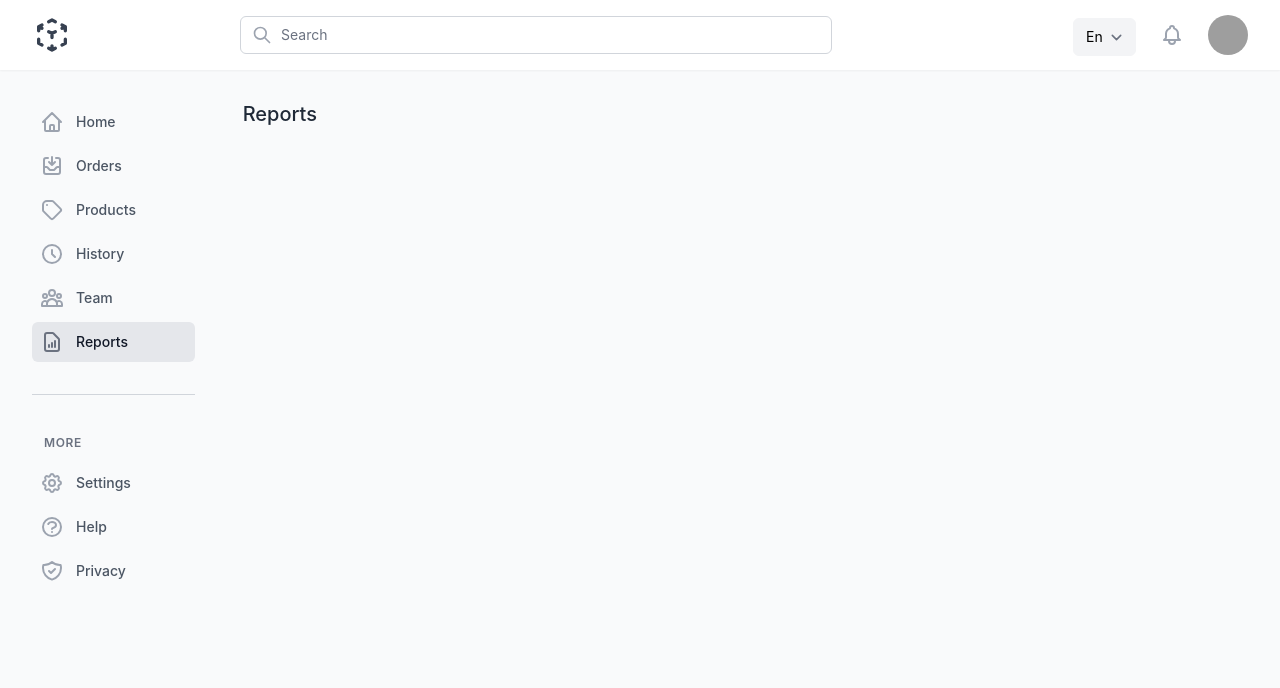
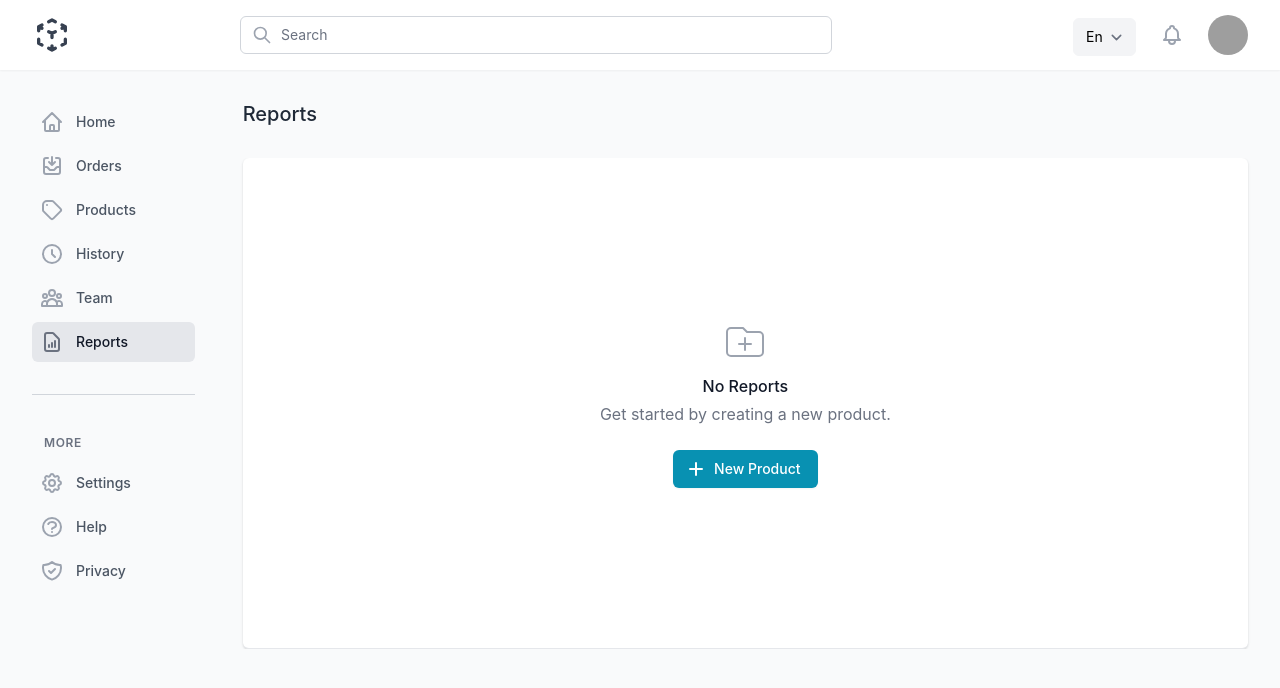
Before and after one commit to mwinel/ezziepos, a Next.js app: page /reports in a window 1280 px wide. Shown: the top 688 px of the page. Built offline with nearby package versions, Linux system fonts and the light colour scheme; grey boxes are pictures that could not be loaded.

Commit message:
Add empty states

```diff
--- a/components/orders/OrdersList.tsx
+++ b/components/orders/OrdersList.tsx
@@ -1,6 +1,5 @@
 import { useState } from "react";
 import { useRouter } from "next/router";
-import PagePanel from "@components/ui/PagePanel";
 import Badge from "@components/ui/Badge";
 import PaginationNav from "@components/ui/PaginationNav";
 import Table from "@components/ui/Table";
@@ -82,7 +81,7 @@ const OrdersList = ({ orders }: OrdersListProps) => {
     .filter(FILTER_ORDERS_MAP[filter]);
 
   return (
-    <PagePanel>
+    <>
       <div className="shadow overflow-hidden border-b border-gray-200 sm:rounded-md">
         {/* filter tabs */}
         <FilterTabs
@@ -190,7 +189,7 @@ const OrdersList = ({ orders }: OrdersListProps) => {
           totalCount={orders.length}
         />
       </div>
-    </PagePanel>
+    </>
   );
 };
 
--- a/components/products/ProductsList.tsx
+++ b/components/products/ProductsList.tsx
@@ -1,6 +1,5 @@
 import { useState } from "react";
 import { useRouter } from "next/router";
-import PagePanel from "@components/ui/PagePanel";
 import Badge from "@components/ui/Badge";
 import PaginationNav from "@components/ui/PaginationNav";
 import Table from "@components/ui/Table";
@@ -80,7 +79,7 @@ const ProductsList = ({ products }: ProductsListProps) => {
     .filter(FILTER_PRODUCTS_MAP[filter]);
 
   return (
-    <PagePanel>
+    <>
       <div className="shadow overflow-hidden border-b border-gray-200 sm:rounded-md">
         {/* filter tabs */}
         <FilterTabs
@@ -177,7 +176,7 @@ const ProductsList = ({ products }: ProductsListProps) => {
           totalCount={products.length}
         />
       </div>
-    </PagePanel>
+    </>
   );
 };
 
--- a/components/team/TeamList.tsx
+++ b/components/team/TeamList.tsx
@@ -1,7 +1,6 @@
 import { useState } from "react";
 import { useRouter } from "next/router";
 import Image from "next/image";
-import PagePanel from "@components/ui/PagePanel";
 import Badge from "@components/ui/Badge";
 import PaginationNav from "@components/ui/PaginationNav";
 import Table from "@components/ui/Table";
@@ -87,7 +86,7 @@ const TeamList = ({ team }: TeamListProps) => {
     .filter(FILTER_TEAM_MAP[filter]);
 
   return (
-    <PagePanel>
+    <>
       <div className="shadow overflow-hidden border-b border-gray-200 sm:rounded-md">
         {/* filter tabs */}
         <FilterTabs
@@ -206,7 +205,7 @@ const TeamList = ({ team }: TeamListProps) => {
           totalCount={team.length}
         />
       </div>
-    </PagePanel>
+    </>
   );
 };
 
--- a/components/ui/EmptyState/index.tsx
+++ b/components/ui/EmptyState/index.tsx
@@ -1,4 +1,5 @@
 import { PlusIcon } from "@heroicons/react/solid";
+import PagePanel from "@components/ui/PagePanel";
 
 interface EmptyStateProps {
   title: string;
@@ -8,7 +9,7 @@ interface EmptyStateProps {
 
 const EmptyState = ({ title, description, buttonText }: EmptyStateProps) => {
   return (
-    <div className="mt-6 max-w-7xl h-full mx-auto bg-white flex flex-col justify-center shadow overflow-hidden rounded-md py-12 sm:px-6 lg:px-8">
+    <div className="min-h-full mx-auto bg-white border-b border-gray-200 flex flex-col justify-center shadow overflow-hidden rounded-md py-40 sm:px-6 lg:px-8">
       <div className="text-center">
         <svg
           className="mx-auto h-12 w-12 text-gray-400"
--- a/components/ui/PagePanel/index.tsx
+++ b/components/ui/PagePanel/index.tsx
@@ -4,9 +4,9 @@ interface PagePanelProps {
 
 const PagePanel = ({ children }: PagePanelProps) => {
   return (
-    <div className="mt-6 flex flex-col">
+    <div className="mt-8 max-w-7xl flex flex-col justify-center">
       <div className="overflow-x-auto sm:-mx-6 lg:-mx-8">
-        <div className="py-2 align-middle inline-block min-w-full sm:px-6 lg:px-8">
+        <div className="align-middle inline-block min-w-full sm:px-6 lg:px-8">
           {children}
         </div>
       </div>
--- a/pages/history.tsx
+++ b/pages/history.tsx
@@ -1,19 +1,35 @@
+import { useState } from "react";
 import { useRouter } from "next/router";
 import PageHeading from "@components/ui/PageHeading";
+import PagePanel from "@components/ui/PagePanel";
+import EmptyState from "@components/ui/EmptyState";
 
 import en from "@locales/en";
 import fr from "@locales/fr";
 
 const History = () => {
+  const [history] = useState([]);
+
   const router = useRouter();
   const { locale } = router;
   const t = locale === "en" ? en : fr;
 
   return (
     <>
-      <div className="pb-5 flex items-center justify-between">
+      <div className="flex items-center justify-between">
         <PageHeading title={t.HistoryPageTitle} />
       </div>
+      <PagePanel>
+        {history.length ? (
+          <div>History Componet</div>
+        ) : (
+          <EmptyState
+            title="No History"
+            description="Get started by creating a new product."
+            buttonText="New Product"
+          />
+        )}
+      </PagePanel>
     </>
   );
 };
--- a/pages/orders.tsx
+++ b/pages/orders.tsx
@@ -2,6 +2,8 @@ import { useState } from "react";
 import { useRouter } from "next/router";
 import Button from "@components/ui/Button";
 import PageHeading from "@components/ui/PageHeading";
+import PagePanel from "@components/ui/PagePanel";
+import EmptyState from "@components/ui/EmptyState";
 import OrdersList from "@components/orders/OrdersList";
 
 import testOrders from "../data/orders";
@@ -24,7 +26,17 @@ const Orders = () => {
           <Button variant="secondary">Create Order</Button>
         </div>
       </div>
-      <OrdersList orders={orders} />
+      <PagePanel>
+        {orders.length ? (
+          <OrdersList orders={orders} />
+        ) : (
+          <EmptyState
+            title="No Orders"
+            description="Get started by creating a new order."
+            buttonText="New Order"
+          />
+        )}
+      </PagePanel>
     </>
   );
 };
--- a/pages/products.tsx
+++ b/pages/products.tsx
@@ -2,6 +2,7 @@ import { useState } from "react";
 import { useRouter } from "next/router";
 import Button from "@components/ui/Button";
 import PageHeading from "@components/ui/PageHeading";
+import PagePanel from "@components/ui/PagePanel";
 import EmptyState from "@components/ui/EmptyState";
 import ProductsList from "@components/products/ProductsList";
 
@@ -39,6 +40,7 @@ const Products = () => {
           </Button>
         </div>
       </div>
+      <PagePanel>
         {products.length ? (
           <ProductsList products={products} />
         ) : (
@@ -48,6 +50,7 @@ const Products = () => {
             buttonText="New Product"
           />
         )}
+      </PagePanel>
     </>
   );
 };
--- a/pages/reports.tsx
+++ b/pages/reports.tsx
@@ -1,19 +1,35 @@
+import { useState } from "react";
 import { useRouter } from "next/router";
 import PageHeading from "@components/ui/PageHeading";
+import PagePanel from "@components/ui/PagePanel";
+import EmptyState from "@components/ui/EmptyState";
 
 import en from "@locales/en";
 import fr from "@locales/fr";
 
 const Reports = () => {
+  const [reports] = useState([]);
+
   const router = useRouter();
   const { locale } = router;
   const t = locale === "en" ? en : fr;
 
   return (
     <>
-      <div className="pb-5 flex items-center justify-between">
+      <div className="flex items-center justify-between">
         <PageHeading title={t.ReportsPageTitle} />
       </div>
+      <PagePanel>
+        {reports.length ? (
+          <div>Reports Componet</div>
+        ) : (
+          <EmptyState
+            title="No Reports"
+            description="Get started by creating a new product."
+            buttonText="New Product"
+          />
+        )}
+      </PagePanel>
     </>
   );
 };
--- a/pages/team.tsx
+++ b/pages/team.tsx
@@ -2,7 +2,9 @@ import { useState } from "react";
 import { useRouter } from "next/router";
 import Button from "@components/ui/Button";
 import PageHeading from "@components/ui/PageHeading";
+import PagePanel from "@components/ui/PagePanel";
 import TeamList from "@components/team/TeamList";
+import EmptyState from "@components/ui/EmptyState";
 
 import testTeamMembers from "../data/team";
 
@@ -24,7 +26,17 @@ const Team = () => {
           <Button variant="secondary">Add Team Member</Button>
         </div>
       </div>
-      <TeamList team={team} />
+      <PagePanel>
+        {team.length ? (
+          <TeamList team={team} />
+        ) : (
+          <EmptyState
+            title="No Team Members"
+            description="Get started by inviting new team members."
+            buttonText="Invite User"
+          />
+        )}
+      </PagePanel>
     </>
   );
 };
```
Lines whose indentation alone changed are shown as unchanged.
